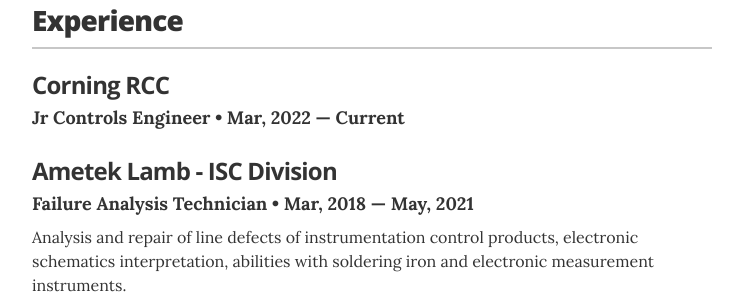
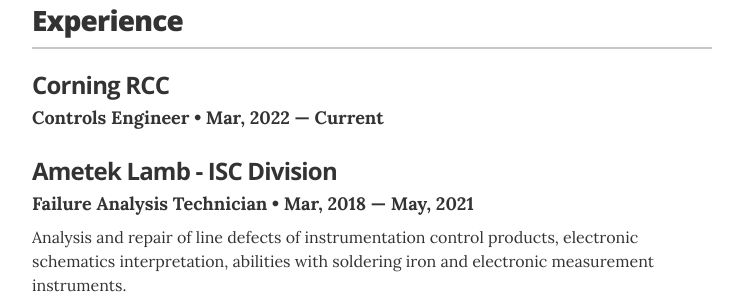
Before and after one commit to baldeadr/baldeadr.github.io, a Jekyll site: the page built from index.html, in a window 1280 px wide and 900 px high, scrolled down 347 px. Shown: the part 154-454 px from the top of the window, without its empty margins (268-1011 px from the left). Built offline with Jekyll 4.4.1, drawn with Linux system fonts in a browser that asks for light colours.

```diff
--- a/_data/experience.yml
+++ b/_data/experience.yml
@@ -1,7 +1,7 @@
 # Jobs
 
 - company: Corning RCC
-  position: Jr Controls Engineer
+  position: Controls Engineer
   duration: Mar, 2022 &mdash; Current
   summary:
 
```
